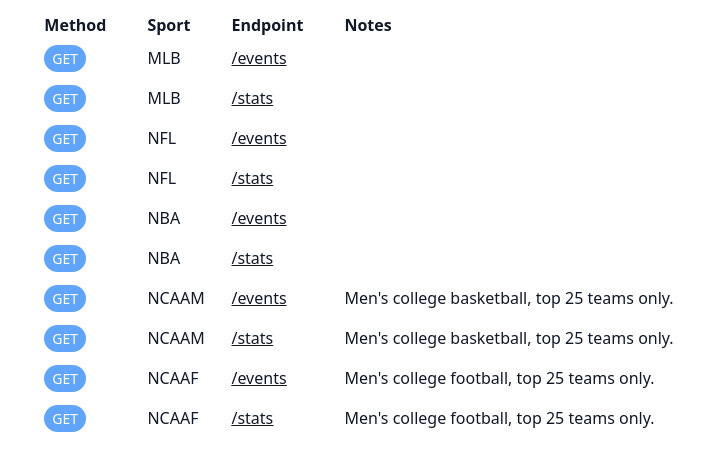
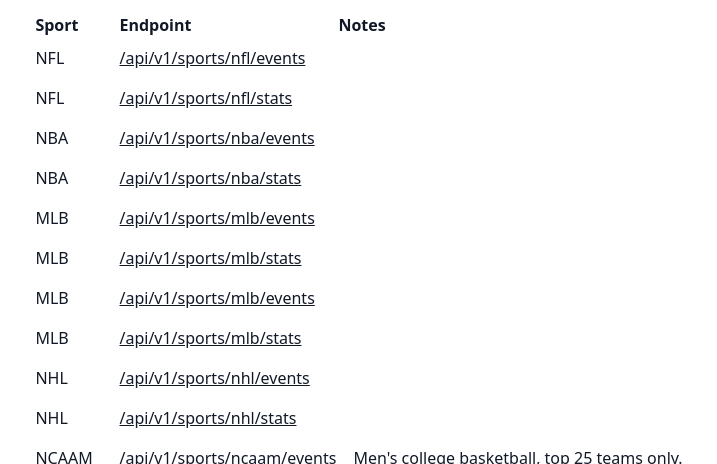
Before and after one commit to andrewrjohn/scoreboard-api, a website: page public/index.html in a window 1280 px wide. Shown: the part 92-556 px from the top of the page, without its empty margins (281-998 px from the left). Drawn offline with nearby package versions, Linux system fonts and the light colour scheme; grey boxes are pictures that could not be loaded.

Commit message:
added nhl

```diff
--- a/package.json
+++ b/package.json
@@ -16,7 +16,7 @@
     "start": "ts-node src/index.ts",
     "build": "tsc && npm run tailwind",
     "dev": "NODE_ENV=development concurrently \"npm run tailwind:watch\" \"nodemon src/index.ts\"",
-    "start:production": "npm run build && pm2 start dist -n scoreboard-api",
+    "deploy": "npm run build && pm2 start dist -n scoreboard-api",
     "tailwind": "tailwindcss -o public/styles/styles.css",
     "tailwind:watch": "tailwindcss -o public/styles/styles.css --watch"
   },
--- a/public/index.html
+++ b/public/index.html
@@ -5,6 +5,10 @@
     <meta name="viewport" content="width=device-width, initial-scale=1.0" />
     <title>Scoreboard API - Endpoint Reference</title>
     <link rel="stylesheet" href="./styles/styles.css" />
+    <script
+      defer
+      src="https://cdn.jsdelivr.net/npm/alpinejs@3.x.x/dist/cdn.min.js"
+    ></script>
   </head>
   <body class="text-gray-900">
     <h1 class="text-center my-8 text-4xl font-bold">
@@ -13,151 +17,31 @@
     <table class="mx-auto table">
       <thead class="text-left">
         <tr>
-          <th class="pr-10">Method</th>
+          <!-- <th class="pr-10">Method</th> -->
           <th class="pr-10">Sport</th>
           <th class="pr-10">Endpoint</th>
           <th class="pr-10">Notes</th>
         </tr>
       </thead>
-      <tbody>
+      <tbody x-data="data">
+        <template x-for="endpoint in endpoints">
           <tr class="h-10">
-          <td>
+            <!-- <td>
               <span class="text-sm bg-blue-400 text-white rounded-2xl px-2 py-1"
                 >GET</span
               >
-          </td>
-          <td class="">MLB</td>
-          <td>
-            <a class="underline" href="/api/v1/sports/mlb/events">/events</a>
-          </td>
-          <td></td>
-        </tr>
-        <tr class="h-10">
-          <td>
-            <span class="text-sm bg-blue-400 text-white rounded-2xl px-2 py-1"
-              >GET</span
-            >
-          </td>
-          <td class="">MLB</td>
-          <td>
-            <a class="underline" href="/api/v1/sports/mlb/stats">/stats</a>
-          </td>
-          <td></td>
-        </tr>
-        <tr class="h-10">
-          <td>
-            <span class="text-sm bg-blue-400 text-white rounded-2xl px-2 py-1"
-              >GET</span
-            >
-          </td>
-          <td class="">NFL</td>
-          <td>
-            <a class="underline pr-10" href="/api/v1/sports/nfl/events"
-              >/events</a
-            >
-          </td>
-          <td></td>
-        </tr>
-        <tr class="h-10">
-          <td>
-            <span class="text-sm bg-blue-400 text-white rounded-2xl px-2 py-1"
-              >GET</span
-            >
-          </td>
-          <td class="">NFL</td>
-          <td>
-            <a class="underline pr-10" href="/api/v1/sports/nfl/stats"
-              >/stats</a
-            >
-          </td>
-          <td></td>
-        </tr>
-        <tr class="h-10">
-          <td>
-            <span class="text-sm bg-blue-400 text-white rounded-2xl px-2 py-1"
-              >GET</span
-            >
-          </td>
-          <td class="">NBA</td>
+            </td> -->
+            <td x-text="endpoint.sport"></td>
             <td>
               <a
-              class="text-dark pr-10 underline"
-              href="/api/v1/sports/nba/events"
-              >/events</a
-            >
+                class="underline"
+                :href="endpoint.url"
+                x-text="endpoint.url"
+              ></a>
             </td>
-          <td></td>
+            <td x-text="endpoint.notes" class="pl-4"></td>
           </tr>
-        <tr class="h-10">
-          <td>
-            <span class="text-sm bg-blue-400 text-white rounded-2xl px-2 py-1"
-              >GET</span
-            >
-          </td>
-          <td class="">NBA</td>
-          <td>
-            <a class="text-dark pr-10 underline" href="/api/v1/sports/nba/stats"
-              >/stats</a
-            >
-          </td>
-          <td></td>
-        </tr>
-        <tr class="h-10">
-          <td>
-            <span class="text-sm bg-blue-400 text-white rounded-2xl px-2 py-1"
-              >GET</span
-            >
-          </td>
-          <td class="">NCAAM</td>
-          <td>
-            <a class="pr-10 underline" href="/api/v1/sports/ncaam/events"
-              >/events</a
-            >
-          </td>
-          <td>Men's college basketball, top 25 teams only.</td>
-        </tr>
-        <tr class="h-10">
-          <td>
-            <span class="text-sm bg-blue-400 text-white rounded-2xl px-2 py-1"
-              >GET</span
-            >
-          </td>
-          <td class="">NCAAM</td>
-          <td>
-            <a class="pr-10 underline" href="/api/v1/sports/ncaam/stats"
-              >/stats</a
-            >
-          </td>
-          <td>Men's college basketball, top 25 teams only.</td>
-        </tr>
-        <tr class="h-10">
-          <td>
-            <span class="text-sm bg-blue-400 text-white rounded-2xl px-2 py-1"
-              >GET</span
-            >
-          </td>
-          <td class="">NCAAF</td>
-          <td>
-            <a class="underline pr-10" href="/api/v1/sports/ncaaf/events"
-              ><u>/events</u></a
-            >
-          </td>
-          <td>Men's college football, top 25 teams only.</td>
-        </tr>
-        <tr class="h-10">
-          <td>
-            <span class="text-sm bg-blue-400 text-white rounded-2xl px-2 py-1"
-              >GET</span
-            >
-          </td>
-          <td class="">NCAAF</td>
-          <td>
-            <a class="underline pr-10" href="/api/v1/sports/ncaaf/stats"
-              ><u>/stats</u></a
-            >
-          </td>
-          <td>Men's college football, top 25 teams only.</td>
-        </tr>
+        </template>
       </tbody>
     </table>
     <div class="mx-auto w-8 h-8 mt-8">
@@ -170,5 +54,90 @@
         />
       </a>
     </div>
+
+    <script>
+      document.addEventListener("alpine:init", () => {
+        const endpoints = [
+          {
+            method: "GET",
+            sport: "NFL",
+            url: "/api/v1/sports/nfl/events",
+          },
+          {
+            method: "GET",
+            sport: "NFL",
+            url: "/api/v1/sports/nfl/stats",
+          },
+          {
+            method: "GET",
+            sport: "NBA",
+            url: "/api/v1/sports/nba/events",
+          },
+          {
+            method: "GET",
+            sport: "NBA",
+            url: "/api/v1/sports/nba/stats",
+          },
+          {
+            method: "GET",
+            sport: "MLB",
+            url: "/api/v1/sports/mlb/events",
+          },
+          {
+            method: "GET",
+            sport: "MLB",
+            url: "/api/v1/sports/mlb/stats",
+          },
+          {
+            method: "GET",
+            sport: "MLB",
+            url: "/api/v1/sports/mlb/events",
+          },
+          {
+            method: "GET",
+            sport: "MLB",
+            url: "/api/v1/sports/mlb/stats",
+          },
+          {
+            method: "GET",
+            sport: "NHL",
+            url: "/api/v1/sports/nhl/events",
+          },
+          {
+            method: "GET",
+            sport: "NHL",
+            url: "/api/v1/sports/nhl/stats",
+          },
+          {
+            method: "GET",
+            sport: "NCAAM",
+            url: "/api/v1/sports/ncaam/events",
+            notes: "Men's college basketball, top 25 teams only.",
+          },
+          {
+            method: "GET",
+            sport: "NCAAM",
+            url: "/api/v1/sports/ncaam/stats",
+            notes: "Men's college basketball, top 25 teams only.",
+          },
+          {
+            method: "GET",
+            sport: "NCAAF",
+            url: "/api/v1/sports/ncaaf/events",
+            notes: "Men's college football, top 25 teams only.",
+          },
+          {
+            method: "GET",
+            sport: "NCAAF",
+            url: "/api/v1/sports/ncaaf/stats",
+            notes: "Men's college football, top 25 teams only.",
+          },
+        ];
+
+        Alpine.data("data", () => ({
+          endpoints,
+        }));
+      });
+    </script>
   </body>
 </html>
--- a/src/constants/sports.ts
+++ b/src/constants/sports.ts
@@ -6,6 +6,7 @@
   NFL: "NFL",
   NCAAM: "NCAAM",
   NCAAF: "NCAAF",
+  NHL: "NHL",
 };
 
 const SPORT_URL_MAP = {
@@ -14,6 +15,7 @@
   [SPORTS.NFL]: "nfl",
   [SPORTS.NCAAM]: "mens-college-basketball",
   [SPORTS.NCAAF]: "college-football",
+  [SPORTS.NHL]: "nhl",
 };
 
 const getScoreboardURL = (sport: string) =>
--- a/src/routes/events.ts
+++ b/src/routes/events.ts
@@ -15,6 +15,7 @@
 
 async function startSchedule() {
   for (const sport in SPORTS) {
+    try {
       const url = getScoreboardURL(sport);
 
       if (url) {
@@ -31,6 +32,10 @@
         setInterval(async () => {
           await updateSport();
         }, seconds(30));
+      }
+    } catch (error) {
+      console.log(`[ERROR] ${sport}`);
+      console.error(error);
     }
   }
 }
--- a/src/routes/stats.ts
+++ b/src/routes/stats.ts
@@ -15,11 +15,12 @@
 
 async function startSchedule() {
   for (const sport in SPORTS) {
+    try {
       const url = getStatsURL(sport);
 
       if (url) {
         const updateSport = async () => {
-        const data = await scrapeStats(url, sport);
+          const data = await scrapeStats(url);
 
           if (data) {
             stats[sport] = data;
@@ -31,6 +32,10 @@
         setInterval(async () => {
           await updateSport();
         }, seconds(30));
+      }
+    } catch (error) {
+      console.log(`[ERROR] ${sport}`);
+      console.error(error);
     }
   }
 }
--- a/src/utils/scrapeStats.ts
+++ b/src/utils/scrapeStats.ts
@@ -1,6 +1,6 @@
 import { getPageData } from "./scrape";
 
-export async function scrapeStats(url: string, sport: string) {
+export async function scrapeStats(url: string) {
   const stats = await getPageData(url, "stats");
   if (!stats) return null;
 
```
Also changed, not shown: public/styles/styles.css. Lines whose indentation alone changed are shown as unchanged.
